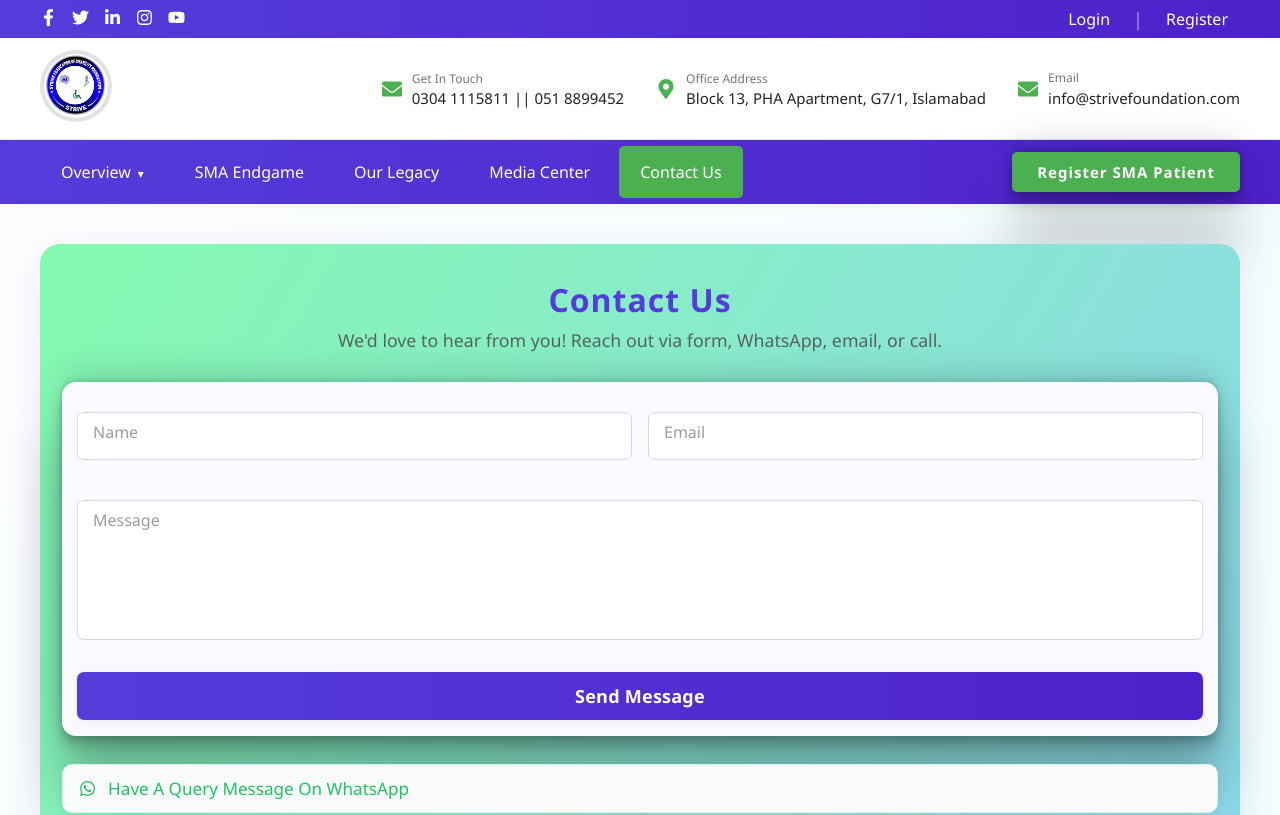
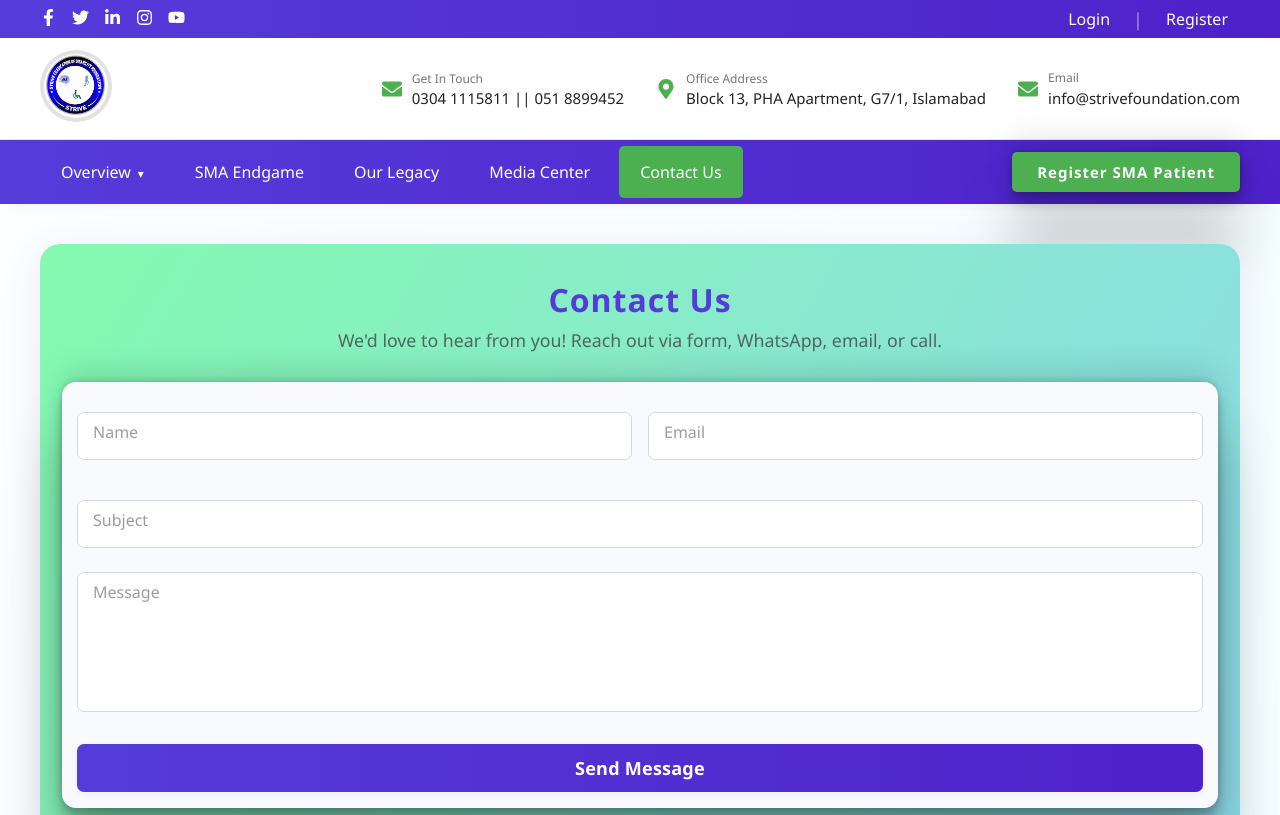
Before and after one commit to KhansKodes/Strive-Foundation-Project, a React (Create React App) app in the folder Strive_Frontend/: page /contact in a window 1280 px wide. Shown: the top 815 px of the page. Built offline with nearby package versions, Linux system fonts and the light colour scheme.

Commit message:
Contact form connected

```diff
--- a/Strive_Frontend/src/components/Contact/ContactForm.js
+++ b/Strive_Frontend/src/components/Contact/ContactForm.js
@@ -1,18 +1,26 @@
 import React, { useState } from 'react';
 import './ContactForm.css';
+import api from '../../services/api';
 
 export default function ContactForm() {
-  const [f, setF] = useState({ name: '', email: '', message: '' });
+  const [f, setF] = useState({ name: '', email: '', subject: '', message: '' });
   const [sent, setSent] = useState(false);
+  const [error, setError] = useState('');
 
   const handleChange = e =>
     setF({ ...f, [e.target.name]: e.target.value });
 
-  const handleSubmit = e => {
+  const handleSubmit = async e => {
     e.preventDefault();
-    setSent(true);
-    setTimeout(() => setSent(false), 2500);
-    setF({ name: '', email: '', message: '' });
+    setError('');
+    try {
+      await api.post('/contact/', f);
+      setSent(true);
+      setF({ name: '', email: '', subject: '', message: '' });
+      setTimeout(() => setSent(false), 2500);
+    } catch (err) {
+      setError('Failed to send message. Please try again.');
+    }
   };
 
   return (
@@ -43,6 +51,17 @@ export default function ContactForm() {
         </div>
       </div>
       <div className="form-group">
+        <input
+          name="subject"
+          id="subject"
+          value={f.subject}
+          onChange={handleChange}
+          required
+          placeholder=" "
+        />
+        <label htmlFor="subject">Subject</label>
+      </div>
+      <div className="form-group">
         <textarea
           name="message"
           id="message"
@@ -54,6 +73,7 @@ export default function ContactForm() {
         />
         <label htmlFor="message">Message</label>
       </div>
+      {error && <div style={{ color: 'red', marginBottom: 8 }}>{error}</div>}
       <button type="submit" className={sent ? "sent" : ""} disabled={sent}>
         {sent ? "Message Sent!" : "Send Message"}
       </button>
```
Also changed, not shown: 1 other file (tests, documents, lock files or other folders).
